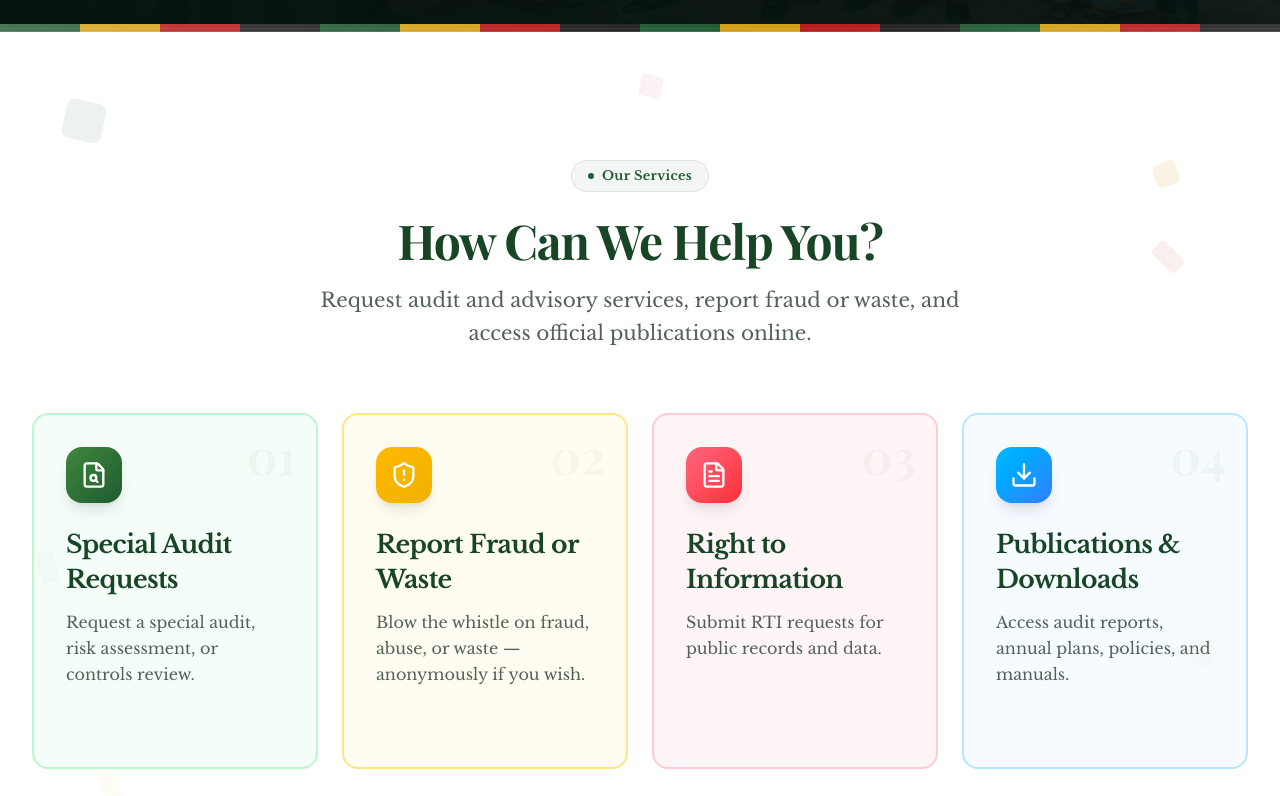
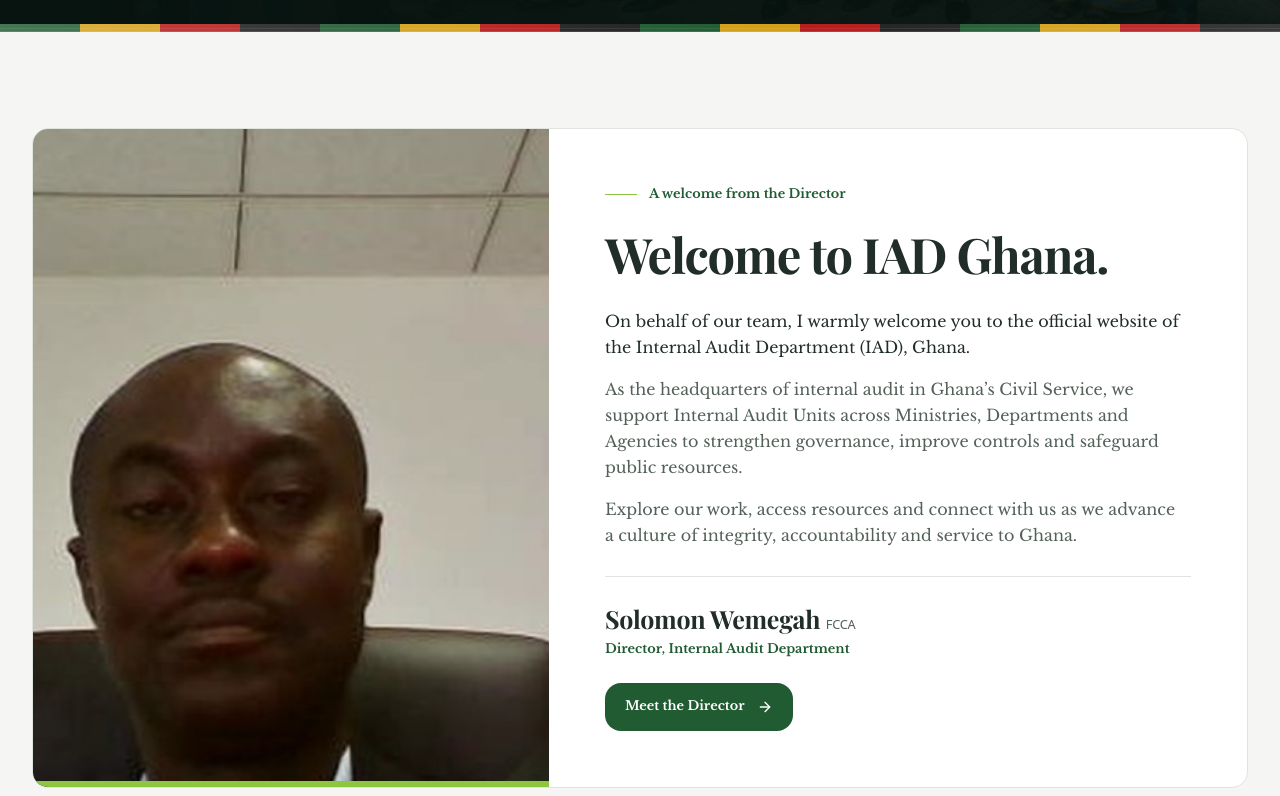
Before and after one commit to ghwmelite-dotcom/IAD, a Next.js app: page / in a window 1280 px wide. Shown: the part 784-1580 px from the top of the page. Built offline with nearby package versions, Linux system fonts and the light colour scheme; no server answers.

Commit message:
feat: welcome visitors beneath hero with director spotlight

```diff
--- a/src/app/page.tsx
+++ b/src/app/page.tsx
@@ -13,11 +13,11 @@ export default function HomePage() {
     <main>
       <Hero />
       <KenteSectionDivider />
+      <LeadershipSpotlight />
       <QuickServices />
       <StatsBanner />
       <NewsEventsSection />
       <TransparencyShowcase />
-      <LeadershipSpotlight />
       <AuditUnitsGrid />
       <CtaSection />
     </main>
--- a/src/components/home/leadership-spotlight.tsx
+++ b/src/components/home/leadership-spotlight.tsx
@@ -1,31 +1,61 @@
+'use client';
+
 import Image from 'next/image';
 import Link from 'next/link';
 import { ArrowRight } from 'lucide-react';
+import { useScrollReveal } from '@/hooks/use-scroll-reveal';
+import { cn } from '@/lib/utils';
 
 export function LeadershipSpotlight() {
+  const { ref, isVisible } = useScrollReveal(0.15);
+
   return (
-    <section aria-labelledby="leadership-heading" className="bg-surface py-20 lg:py-28">
+    <section aria-labelledby="leadership-heading" className="bg-surface py-16 lg:py-24">
       <div className="max-w-content mx-auto px-4 sm:px-6 lg:px-8">
-        <div className="grid overflow-hidden rounded-2xl border border-border bg-white md:grid-cols-[minmax(0,0.85fr)_minmax(0,1.15fr)]">
-          <div className="relative aspect-[4/3] bg-primary/5 md:aspect-auto md:min-h-[480px]">
-            <Image src="/images/leadership/solomon-wemegah.jpg" alt="Solomon Wemegah" fill className="object-cover object-[50%_60%]" sizes="(max-width: 768px) 100vw, 520px" />
+        <div
+          ref={ref}
+          className="grid overflow-hidden rounded-2xl border border-border bg-white md:grid-cols-[minmax(0,0.85fr)_minmax(0,1.15fr)]"
+        >
+          <div className={cn(
+            'relative aspect-[4/3] bg-primary/5 md:aspect-auto md:min-h-[480px]',
+            isVisible && 'motion-safe:animate-[reveal_300ms_cubic-bezier(0.16,1,0.3,1)_backwards]',
+          )}>
+            <Image src="/images/leadership/solomon-wemegah.jpg" alt="Solomon Wemegah, Director of the Internal Audit Department" fill className="object-cover object-[50%_60%]" sizes="(max-width: 768px) 100vw, 520px" />
             <div aria-hidden="true" className="absolute bottom-0 inset-x-0 h-1.5 bg-brand-lime" />
           </div>
-          <div className="flex flex-col justify-center p-7 sm:p-10 lg:p-16">
-            <h2 id="leadership-heading" className="mb-7 text-sm font-semibold text-primary">Our Leadership</h2>
-            <h3 className="font-display text-3xl lg:text-4xl font-bold leading-tight text-text">Solomon Wemegah</h3>
-            <p className="mt-3 text-base font-semibold text-primary">Director, Internal Audit Department</p>
-            <p className="mt-6 max-w-xl text-base leading-relaxed text-text-muted">
-              Leading the headquarters of internal audit in Ghana’s Civil Service,
-              coordinating Internal Audit Units across Ministries, Departments and
-              Agencies with a commitment to assurance, integrity and accountability.
+          <div
+            className={cn(
+              'flex flex-col justify-center p-7 sm:p-10 lg:p-14',
+              isVisible && 'motion-safe:animate-[reveal_300ms_cubic-bezier(0.16,1,0.3,1)_backwards]',
+            )}
+            style={{ animationDelay: '80ms' }}
+          >
+            <p className="mb-5 flex items-center gap-3 text-sm font-semibold text-primary">
+              <span aria-hidden="true" className="h-px w-8 bg-brand-lime" />
+              A welcome from the Director
             </p>
-            <dl className="mt-8 grid grid-cols-2 gap-6 border-t border-border pt-6">
-              <div><dt className="text-sm text-text-muted">Professional designation</dt><dd className="mt-1 text-lg font-semibold text-text">FCCA</dd></div>
-              <div><dt className="text-sm text-text-muted">Audit &amp; finance experience</dt><dd className="mt-1 text-lg font-semibold text-text">30+ years</dd></div>
-            </dl>
-            <Link href="/about/leadership" className="mt-8 inline-flex min-h-12 w-fit items-center gap-3 rounded-lg bg-primary px-5 py-3 text-sm font-semibold text-white transition-colors hover:bg-primary-dark focus-visible:outline-2 focus-visible:outline-offset-4 focus-visible:outline-primary">
-              Meet the Director <ArrowRight className="h-4 w-4" aria-hidden="true" />
+            <h2 id="leadership-heading" className="font-display text-3xl lg:text-4xl font-bold leading-tight text-text">
+              Welcome to IAD Ghana.
+            </h2>
+            <p className="mt-6 max-w-xl text-base leading-relaxed text-text">
+              On behalf of our team, I warmly welcome you to the official website of
+              the Internal Audit Department (IAD), Ghana.
+            </p>
+            <p className="mt-4 max-w-xl text-base leading-relaxed text-text-muted">
+              As the headquarters of internal audit in Ghana’s Civil Service, we
+              support Internal Audit Units across Ministries, Departments and Agencies
+              to strengthen governance, improve controls and safeguard public resources.
+            </p>
+            <p className="mt-4 max-w-xl text-base leading-relaxed text-text-muted">
+              Explore our work, access resources and connect with us as we advance
+              a culture of integrity, accountability and service to Ghana.
+            </p>
+            <div className="mt-7 border-t border-border pt-6">
+              <h3 className="font-display text-xl font-bold text-text">Solomon Wemegah <span className="font-sans text-sm font-medium text-text-muted">FCCA</span></h3>
+              <p className="mt-1 text-sm font-semibold text-primary">Director, Internal Audit Department</p>
+            </div>
+            <Link href="/about/leadership" className="group mt-6 inline-flex min-h-12 w-fit items-center gap-3 rounded-lg bg-primary px-5 py-3 text-sm font-semibold text-white transition-colors duration-200 hover:bg-primary-dark focus-visible:outline-2 focus-visible:outline-offset-4 focus-visible:outline-primary">
+              Meet the Director <ArrowRight className="h-4 w-4 motion-safe:transition-transform motion-safe:duration-200 motion-safe:group-hover:translate-x-1" aria-hidden="true" />
             </Link>
           </div>
         </div>
```
